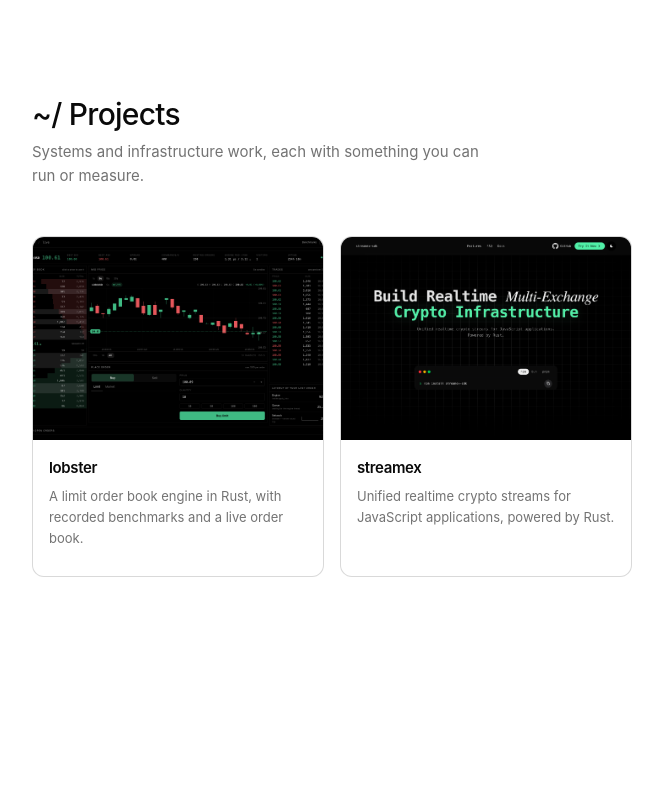
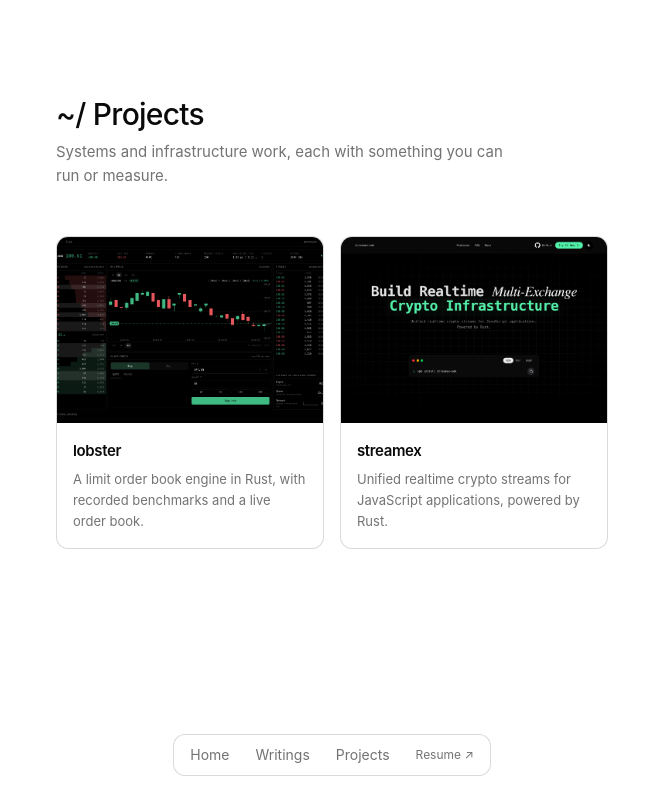
Before and after one commit to VedantShuklaaa/project-hub, a Next.js app: page / in a window 1280 px wide. Shown: the whole page, without its empty margins (308-971 px from the left). Built offline with nearby package versions, Linux system fonts and the light colour scheme; no server answers.

Commit message:
feat: navbar

```diff
--- a/app/layout.tsx
+++ b/app/layout.tsx
@@ -2,6 +2,7 @@ import type { Metadata } from "next";
 import type { ReactNode } from "react";
 import "./globals.css";
 import { Analytics } from "@vercel/analytics/next"
+import { Navbar } from "@/components/navbar";
 
 export const metadata: Metadata = {
   title: "Projects · Vedant Shukla",
@@ -12,7 +13,10 @@ export default function RootLayout({ children }: { children: ReactNode }) {
   return (
     <html lang="en">
       <body>
-        {children}
+        <div className="mx-auto w-full max-w-[640px] px-6 ">
+          <Navbar />
+          <main className="">{children}</main>
+        </div>
         <Analytics />
       </body>
     </html>
--- /dev/null
+++ b/components/nav-link.tsx
@@ -0,0 +1,63 @@
+"use client";
+
+import { m, type Transition } from "framer-motion";
+import Link from "next/link";
+
+import type { NavItem } from "@/lib/nav";
+import { cn } from "@/lib/utils";
+
+const pillTransition: Transition = {
+	duration: 0.5,
+	ease: [0.4, 0, 0.2, 1],
+};
+
+type NavLinkProps = {
+	item: NavItem;
+	active: boolean;
+};
+
+export function NavLink({ item, active }: NavLinkProps) {
+	const className = cn(
+		"relative isolate rounded-full px-2.5 py-1.5 text-[13px] transition-colors duration-500 ease-in-out sm:px-3 sm:text-sm",
+		"focus-visible:outline-none focus-visible:ring-1 focus-visible:ring-ring",
+		active ? "text-background" : "text-muted-foreground hover:text-foreground",
+		item.mono && "font-mono text-xs sm:text-xs",
+	);
+
+	const content = (
+		<>
+			{active && (
+				<m.span
+					layoutId="nav-active"
+					className="absolute inset-0 -z-10 rounded-md bg-foreground"
+					transition={pillTransition}
+				/>
+			)}
+			{item.label}
+			{item.newTab && <span aria-hidden="true"> ↗</span>}
+		</>
+	);
+
+	if (item.external) {
+		return (
+			<a
+				href={item.href}
+				target={item.newTab ? "_blank" : undefined}
+				rel={item.newTab ? "noopener noreferrer" : undefined}
+				className={className}
+			>
+				{content}
+			</a>
+		);
+	}
+
+	return (
+		<Link
+			href={item.href}
+			aria-current={active ? "page" : undefined}
+			className={className}
+		>
+			{content}
+		</Link>
+	);
+}
--- /dev/null
+++ b/components/navbar.tsx
@@ -0,0 +1,33 @@
+"use client";
+
+import { usePathname } from "next/navigation";
+
+import { NavLink } from "@/components/nav-link";
+import { navItems, type NavItem } from "@/lib/nav";
+
+function isActive(item: NavItem, pathname: string) {
+	if (item.external) return false;
+	if (item.href === "/") return pathname === "/";
+	return pathname.startsWith(item.href);
+}
+
+export function Navbar() {
+	const pathname = usePathname();
+
+	return (
+		<div className="pointer-events-none fixed inset-x-0 bottom-[max(1.5rem,env(safe-area-inset-bottom))] z-50 flex justify-center px-3">
+			<nav
+				aria-label="Primary"
+				className="pointer-events-auto flex max-w-full items-center gap-0.5 whitespace-nowrap rounded-xl border border-foreground/15 bg-background p-1"
+			>
+				{navItems.map((item) => (
+					<NavLink
+						key={item.href}
+						item={item}
+						active={isActive(item, pathname)}
+					/>
+				))}
+			</nav>
+		</div>
+	);
+}
--- /dev/null
+++ b/lib/nav.ts
@@ -0,0 +1,20 @@
+import { PROJECTS_URL } from "@/lib/site";
+
+export type NavItem = {
+	label: string;
+	href: string;
+	external?: boolean;
+	newTab?: boolean;
+	mono?: boolean;
+};
+
+const resumeUrl = process.env.NEXT_PUBLIC_RESUME_URL;
+
+export const navItems: NavItem[] = [
+	{ label: "Home", href: "https://vedantshukla.in" },
+	{ label: "Writings", href: "https://vedantshukla.in/writings" },
+	{ label: "Projects", href: "/", external: true },
+	...(resumeUrl
+		? [{ label: "Resume", href: resumeUrl, external: true, newTab: true, mono: true }]
+		: []),
+];
--- /dev/null
+++ b/lib/site.ts
@@ -0,0 +1,36 @@
+const configuredSiteUrl = process.env.NEXT_PUBLIC_SITE_URL ?? "https://vedantshukla.in";
+
+/** Canonical site origin, without a trailing slash. */
+export const SITE_URL = configuredSiteUrl.replace(/\/+$/, "");
+
+export const SITE_NAME = "Vedant Shukla";
+
+export const DEFAULT_TITLE =
+	"Vedant Shukla | Backend & Blockchain Developer (Rust, Solana)";
+
+export const SITE_DESCRIPTION =
+	"Backend and blockchain developer building low-latency Rust and Solana systems, real-time indexers and distributed infrastructure.";
+
+export const AUTHOR = {
+	name: "Vedant Shukla",
+	jobTitle: "Backend & Blockchain Developer",
+	url: SITE_URL,
+} as const;
+
+export const X_HANDLE = "@SegFault_Dev";
+
+export const SOCIAL_LINKS = {
+	github: "https://github.com/VedantShuklaaa",
+	x: "https://x.com/SegFault_Dev",
+	linkedin: "https://www.linkedin.com/in/vedant-shukla-17a953239",
+} as const;
+
+export const SAME_AS = [
+	SOCIAL_LINKS.github,
+	SOCIAL_LINKS.x,
+	SOCIAL_LINKS.linkedin,
+];
+
+export const PROJECTS_URL = "https://projects.vedantshukla.in";
+
+export const RSS_ALTERNATE = { "application/rss+xml": "/feed.xml" } as const;
```
